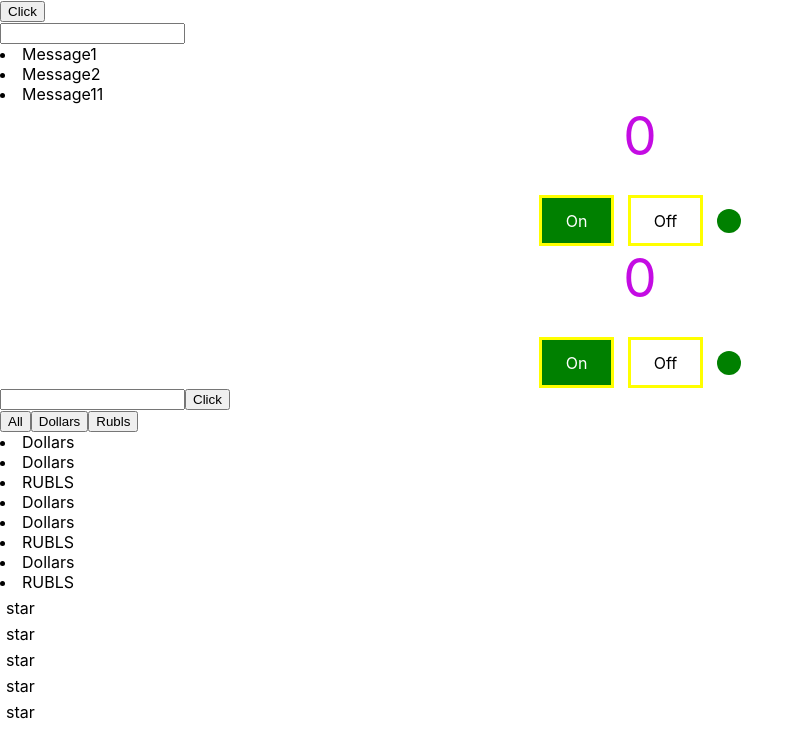
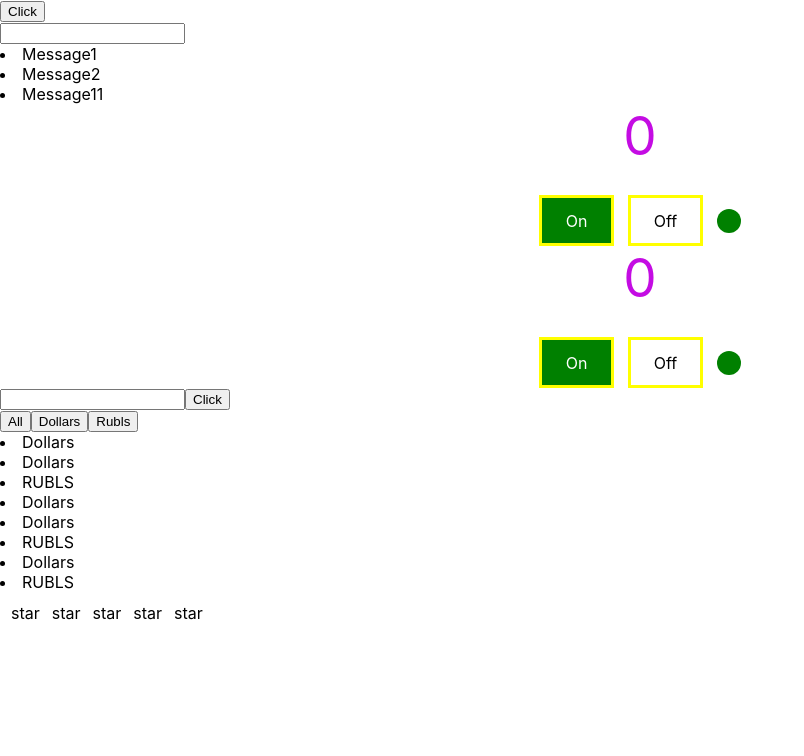
Before and after one commit to sasha2234562/my, a React (Create React App) app: page / in a window 1280 px wide. Shown: the top 756 px of the page, without its empty margins (0-804 px from the left). Built offline with nearby package versions, Linux system fonts and the light colour scheme.

Commit message:
work night

```diff
--- a/src/stars/noControle-Stars.tsx
+++ b/src/stars/noControle-Stars.tsx
@@ -9,8 +9,12 @@ export function NewStars() {
     function click(star: number) {
         setValue(star)
     }
+    let classValue = {
+        display: 'flex',
+        margin: '5px'
+    }
     return (
-        <div>
+        <div style={classValue}>
             <Stars selected={value > 0} click={click} value={1}/>
             <Stars selected={value > 1} click={click} value={2}/>
             <Stars selected={value > 2} click={click} value={3}/>
```
